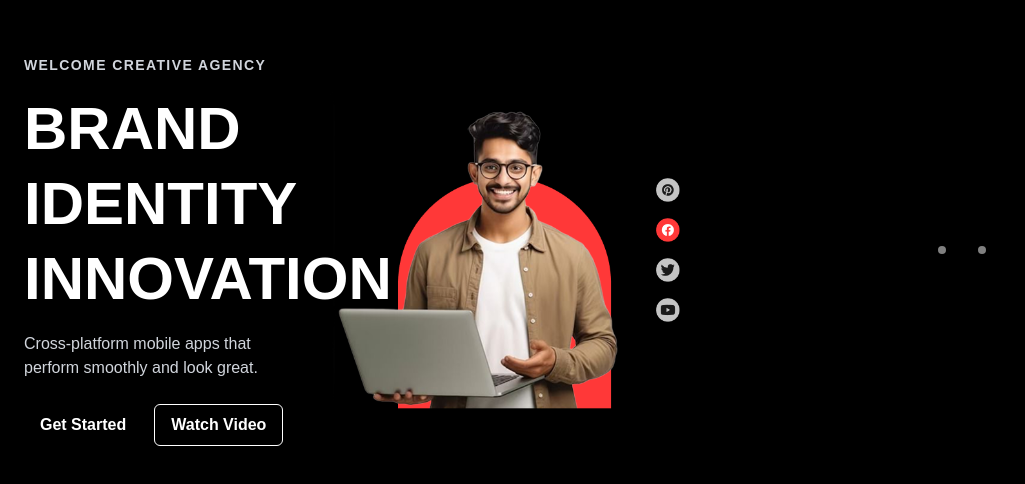
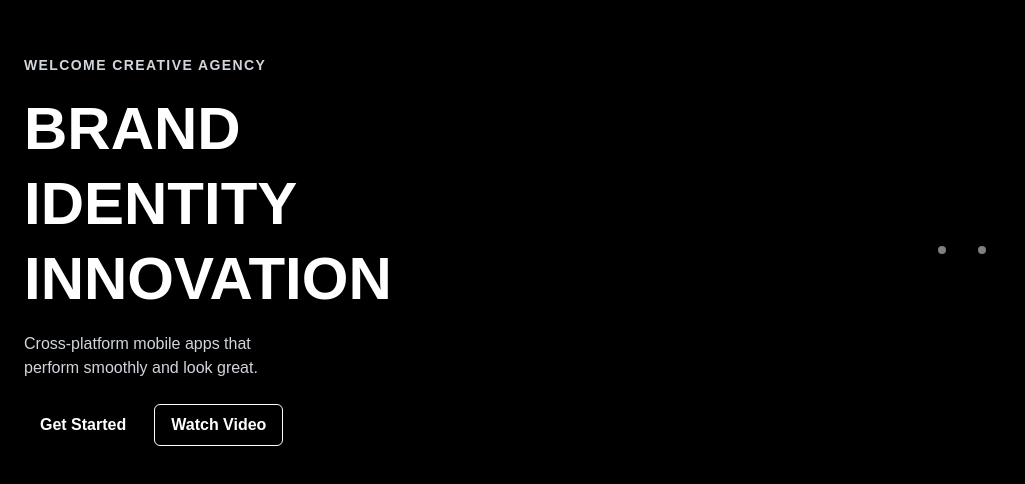
Before and after one commit to Asharkhan468/appmash-website, a Next.js app: page / in a window 1280 px wide. Shown: the part 146-630 px from the top of the page, without its empty margins (0-1025 px from the left). Built offline with nearby package versions, Linux system fonts and the light colour scheme.

Commit message:
SOME CODE ADD

```diff
--- a/app/components/Hero.tsx
+++ b/app/components/Hero.tsx
@@ -101,7 +101,7 @@ export default function HeroCarousel() {
 
           {/* Right Content (Image) */}
           <div className="relative flex justify-center items-center order-1 md:order-2 w-full">
-            <div className="relative w-[440px] h-[550px] min-w-[300px] flex justify-center items-center">
+            {/* <div className="relative w-[440px] h-[550px] min-w-[300px] flex justify-center items-center">
               <Image
                 src={image}
                 alt={`${title} ${subtitle}`}
@@ -110,10 +110,10 @@ export default function HeroCarousel() {
                 priority
                 className="object-contain rounded-md"
               />
-            </div>
+            </div> */}
 
             {/* Social Icons */}
-            <div className="hidden md:flex absolute right-[-40px] lg:right-[-60px] top-1/2 -translate-y-1/2 flex-col gap-4 z-20">
+            {/* <div className="hidden md:flex absolute right-[-40px] lg:right-[-60px] top-1/2 -translate-y-1/2 flex-col gap-4 z-20">
               {[pintrest, facebook, twitter, youtube].map((icon, i) => (
                 <Image
                   key={i}
@@ -124,7 +124,7 @@ export default function HeroCarousel() {
                   className="hover:scale-110 transition-transform"
                 />
               ))}
-            </div>
+            </div> */}
           </div>
         </div>
       </div>
```
